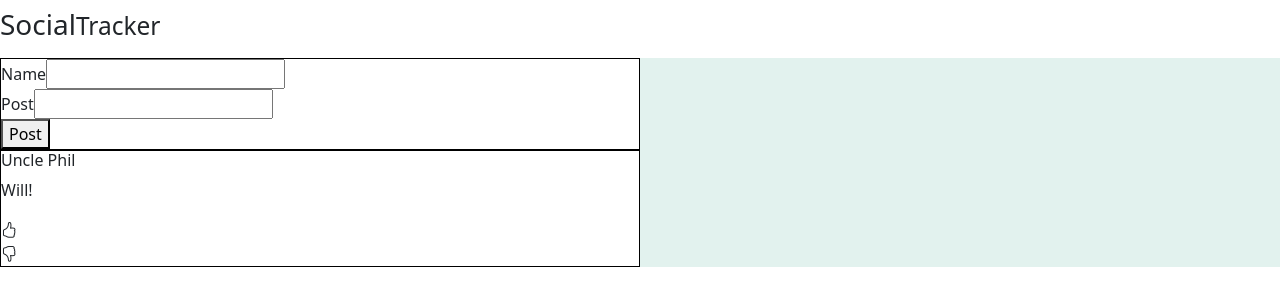
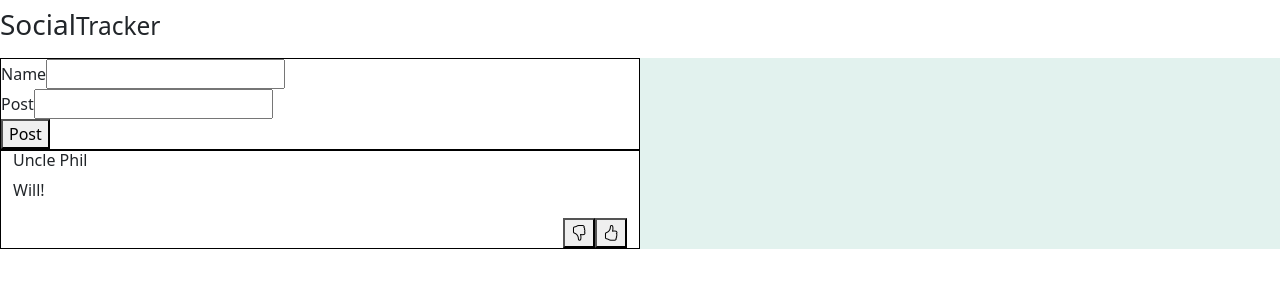
Before and after one commit to wmalott23/SocialFeed, a React (Create React App) app: page / in a window 1280 px wide. Shown: the top 306 px of the page. Built offline with nearby package versions, Linux system fonts and the light colour scheme.

Commit message:
Various changes to bootstrap and css

```diff
--- a/src/App.css
+++ b/src/App.css
@@ -9,4 +9,5 @@
     border-style: solid;
     border-color: black;
     background: white;
+    align-items: stretch;
 }
--- a/src/App.js
+++ b/src/App.js
@@ -19,16 +19,12 @@ function App() {
         <div className="navbar">
           <NavBar/>
         </div>
-          <div className='col-md-6'>
-            <div className='border-box'>
-              <CreatePost addNewPostProperty={addNewPost}/>
-            </div>
-          </div>
-          <div className='col-md-6'>
-            <div className='border-box'>
-              <DisplayPosts parentPosts={posts}/>
-            </div>
-          </div>
+        <div className='border-box col-md-6 justify-self-center'>
+          <CreatePost addNewPostProperty={addNewPost}/>
+        </div>
+        <div className='border-box col-md-6 "d-flex align-items-stretch"'>
+          <DisplayPosts parentPosts={posts}/>
+        </div>
     </div>
   );
 }
--- a/src/Components/CreatePost/CreatePost.jsx
+++ b/src/Components/CreatePost/CreatePost.jsx
@@ -1,4 +1,5 @@
 import React, { useState } from 'react';
+import './CreatePost.css'
 
 
 const CreatePost = (props) => {
--- a/src/Components/DisplayPosts/DisplayPosts.jsx
+++ b/src/Components/DisplayPosts/DisplayPosts.jsx
@@ -1,11 +1,14 @@
 import React from 'react';
 import Post from '../Post/Post';
+import './DisplayPosts.css'
 
 const DisplayPosts = (props) => {
     return (
         props.parentPosts.map((post) => {
         return(
-            <Post username={post.username} body={post.body}/>
+                <div>
+                    <Post username={post.username} body={post.body}/>
+                </div>
         )}));
 }
 
--- a/src/Components/Post/Post.jsx
+++ b/src/Components/Post/Post.jsx
@@ -1,13 +1,14 @@
 import React from "react";
+import './Post.css'
 
 const Post = ({username, body}) => {
     return (
-        <div className='Container'>
-            <h6>{username}</h6>
+        <div className='container-fluid'>
+            <h6 className="justify-self-center">{username}</h6>
             <p>{body}</p>
-            <div className='row'>
-                <i className="bi bi-hand-thumbs-up"></i>
-                <i className="bi bi-hand-thumbs-down"></i>
+            <div className="d-flex flex-row-reverse">
+                <button className="bi bi-hand-thumbs-up"></button>
+                <button className="bi bi-hand-thumbs-down"></button>
             </div>
         </div>
     );
```
